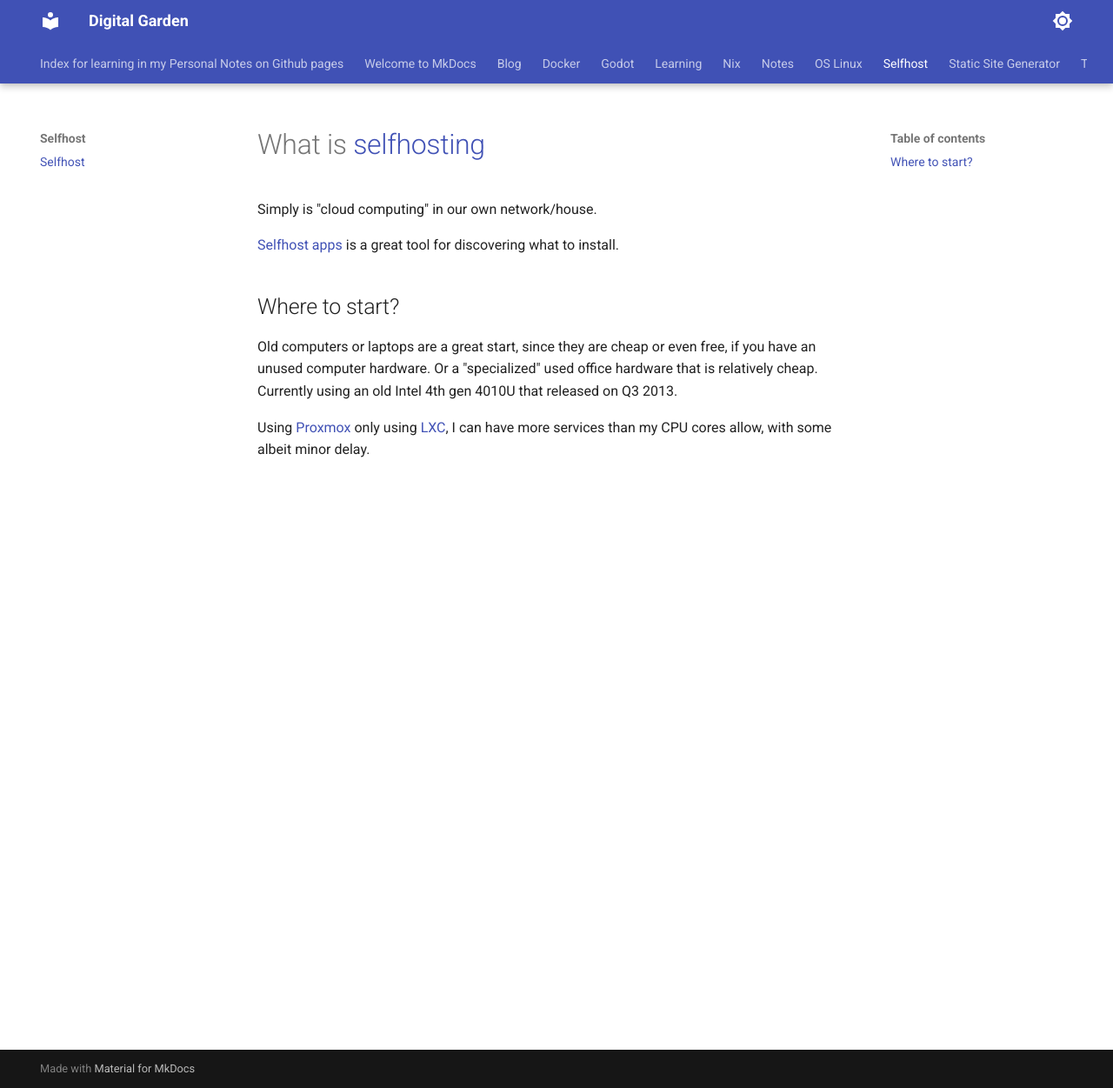
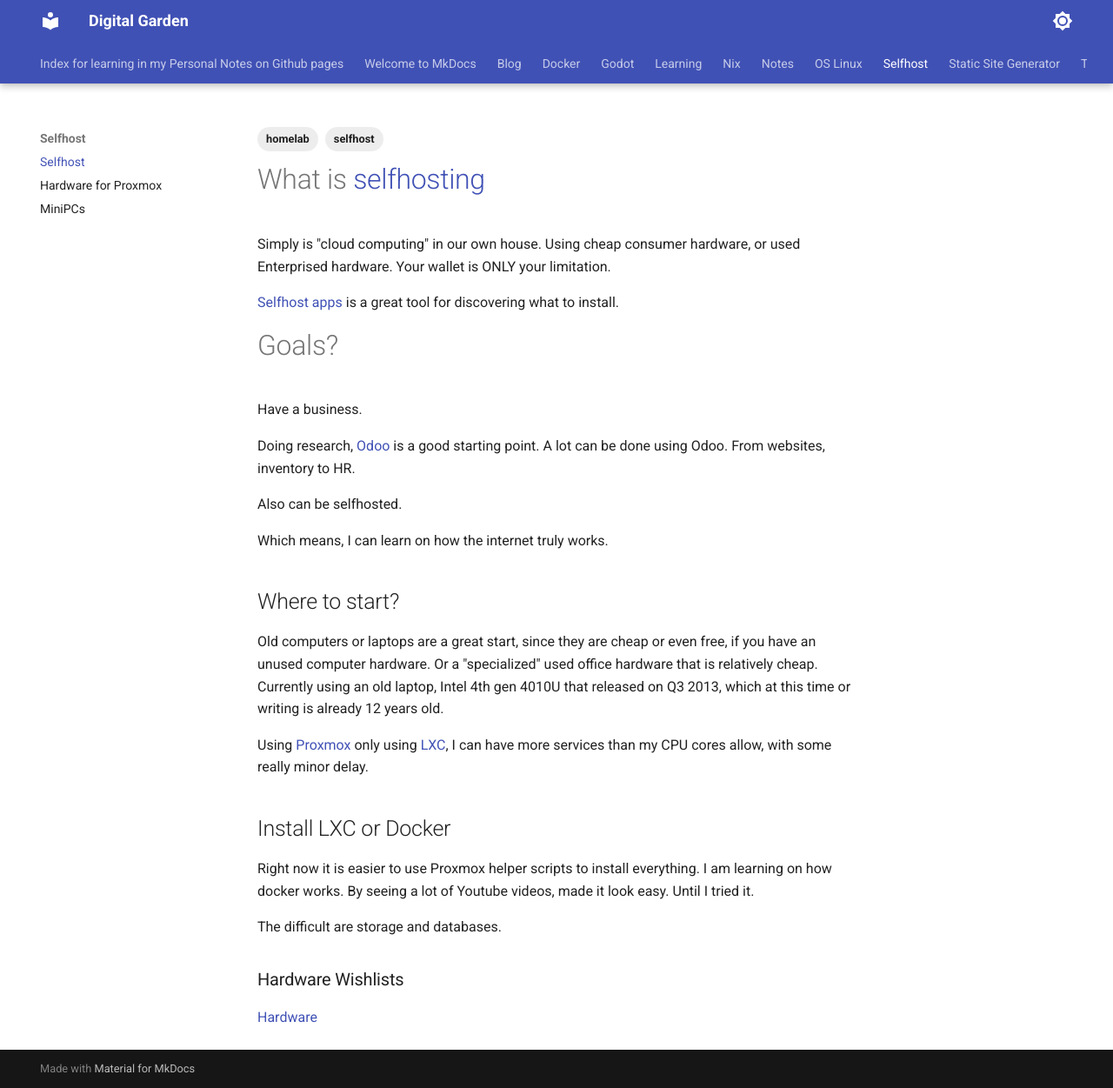
Before and after one commit to jnkk/mkdocs, an MkDocs documentation site: the page built from docs/Selfhost/Selfhost.md, in a window 1280 px wide and 1251 px high. Shown: the whole window at 87% size. Built offline with MkDocs 1.6.1 and Material for MkDocs 9.7.7, drawn with Linux system fonts in a browser that asks for light colours.

Commit message:
adding hardware for proxmox

```diff
--- a/docs/Selfhost/Selfhost.md
+++ b/docs/Selfhost/Selfhost.md
@@ -1,18 +1,45 @@
 ---
 title: Selfhost
-
+tags:
+  - selfhost
+  - homelab
 ---
 
 # What is [selfhosting](https://www.reddit.com/r/selfhosted/)
 
-Simply is "cloud computing" in our own network/house.
+Simply is "cloud computing" in our own house. Using cheap consumer hardware, or used Enterprised hardware. Your wallet is ONLY your limitation.
 
 [Selfhost apps](https://selfh.st/apps/) is a great tool for discovering what to install.
+
+# Goals?
+
+Have a business.
+
+Doing research, [Odoo](https://www.odoo.com/) is a good starting point.
+A lot can be done using Odoo.
+From websites, inventory to HR.
+
+Also can be selfhosted.
+
+Which means, I can learn on how the internet truly works.
 
 ## Where to start?
 
 Old computers or laptops are a great start, since they are cheap or even free, if you have an unused computer hardware.
 Or a "specialized" used office hardware that is relatively cheap.
-Currently using an old Intel 4th gen 4010U that released on Q3 2013.
+Currently using an old laptop, Intel 4th gen 4010U that released on Q3 2013, which at this time or writing is already 12 years old.
 
-Using [Proxmox](https://www.proxmox.com) only using [LXC](https://en.wikipedia.org/wiki/LXC), I can have more services than my CPU cores allow, with some albeit minor delay.
+Using [Proxmox](https://www.proxmox.com) only using [LXC](https://en.wikipedia.org/wiki/LXC), I can have more services than my CPU cores allow, with some really minor delay.
+
+## Install LXC or Docker
+
+Right now it is easier to use Proxmox helper scripts to install everything.
+I am learning on how docker works.
+By seeing a lot of Youtube videos, made it look easy. Until I tried it.
+
+The difficult are storage and databases.
+
+
+### Hardware Wishlists
+
+[Hardware](./hardware.md)
```
Also changed, not shown: docs/Selfhost/hardware.md (added, +23 -0 lines), docs/Selfhost/minipc.md (added, +12 -0 lines).
